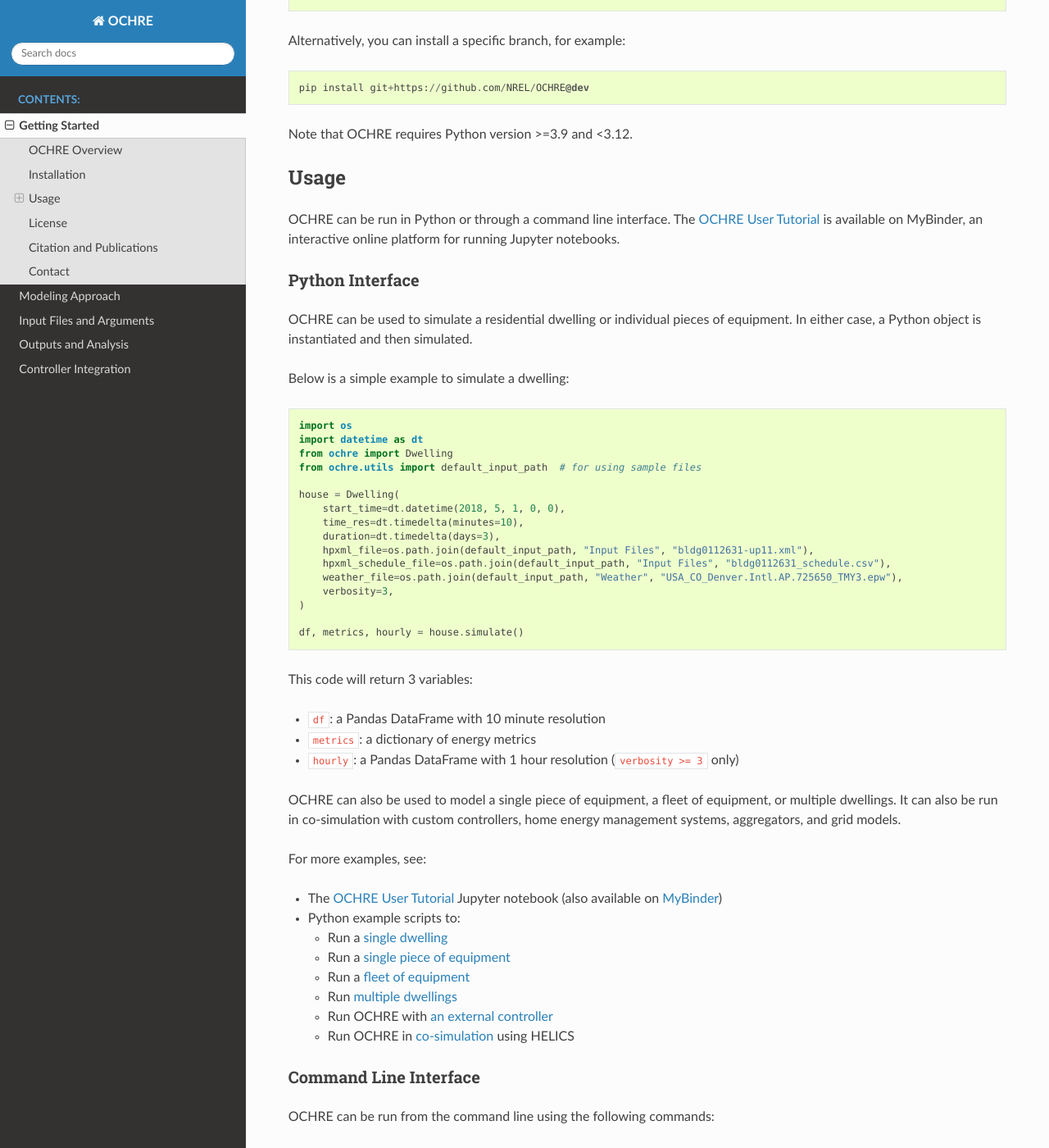
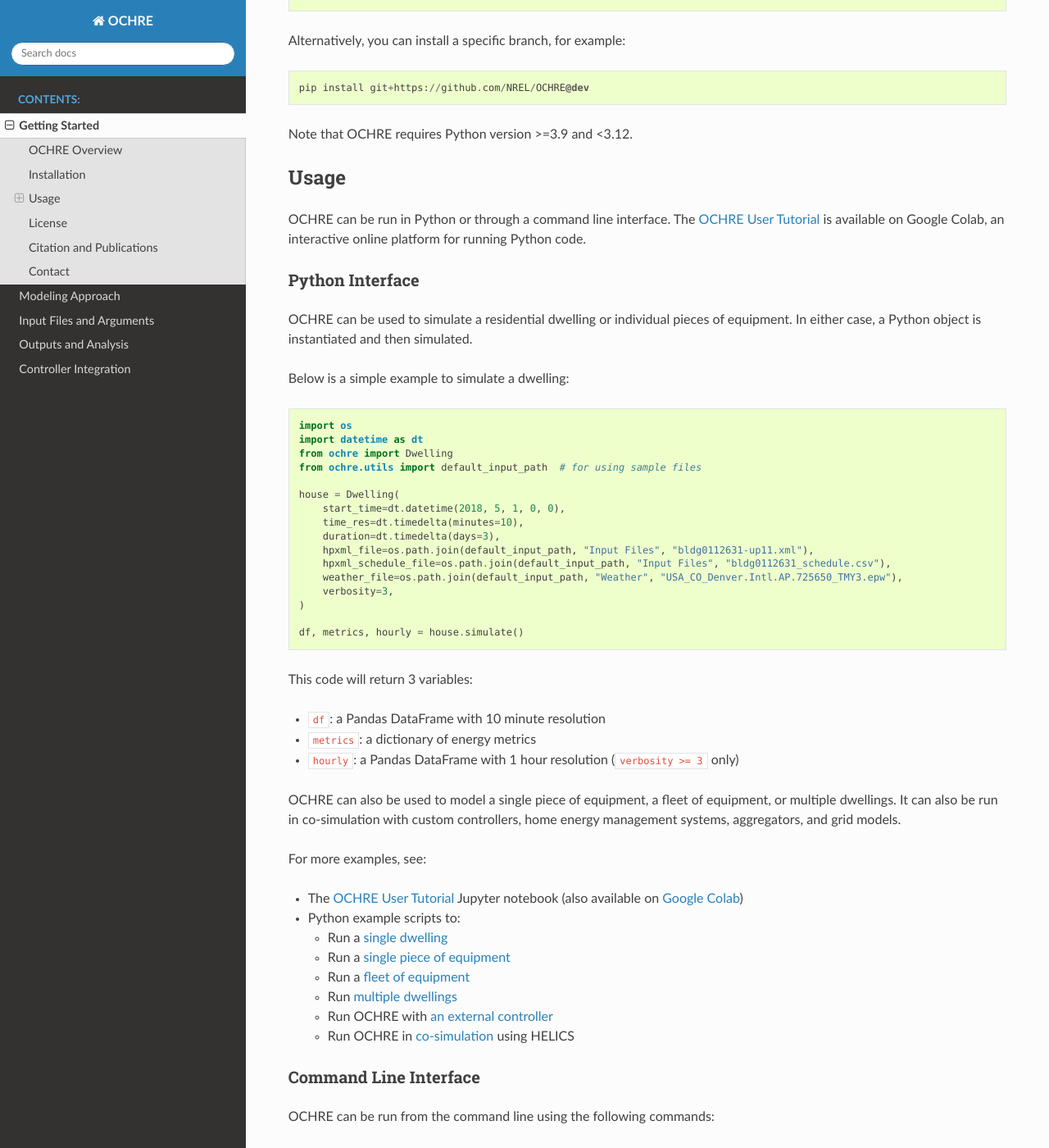
Before and after one commit to NREL/OCHRE, a Sphinx documentation site: the page built from docs/source/Introduction.rst, in a window 1280 px wide and 1400 px high, scrolled down 867 px. Shown: the whole window at 82% size. Built offline with Sphinx 7.4.7 and the Read the Docs theme 3.1.0, drawn with Linux system fonts in a browser that asks for light colours.

Commit message:
replacing MyBinder with Google Colab in docs

```diff
--- a/docs/source/Introduction.rst
+++ b/docs/source/Introduction.rst
@@ -52,9 +52,9 @@
 
 OCHRE can be run in Python or through a command line interface. The `OCHRE
 User Tutorial
-<https://mybinder.org/v2/gh/NREL/OCHRE/c0a698d19a9057c38f7a72060b63b96251c45e42?urlpath=lab%2Ftree%2Fnotebook%2Fuser_tutorial.ipynb>`__
-is available on MyBinder, an interactive online platform for running Jupyter
-notebooks.
+<https://colab.research.google.com/github/NREL/OCHRE/blob/main/notebook/user_tutorial.ipynb>`__
+is available on Google Colab, an interactive online platform for running
+Python code.
 
 Python Interface
 ~~~~~~~~~~~~~~~~
@@ -100,8 +100,8 @@
 
 - The `OCHRE User Tutorial
   <https://github.com/NREL/OCHRE/blob/main/notebook/user_tutorial.ipynb>`__
-  Jupyter notebook (also available on `MyBinder
-  <https://mybinder.org/v2/gh/NREL/OCHRE/c0a698d19a9057c38f7a72060b63b96251c45e42?urlpath=lab%2Ftree%2Fnotebook%2Fuser_tutorial.ipynb>`__)
+  Jupyter notebook (also available on `Google Colab
+  <https://colab.research.google.com/github/NREL/OCHRE/blob/main/notebook/user_tutorial.ipynb>`__)
 
 - Python example scripts to:
 
```
